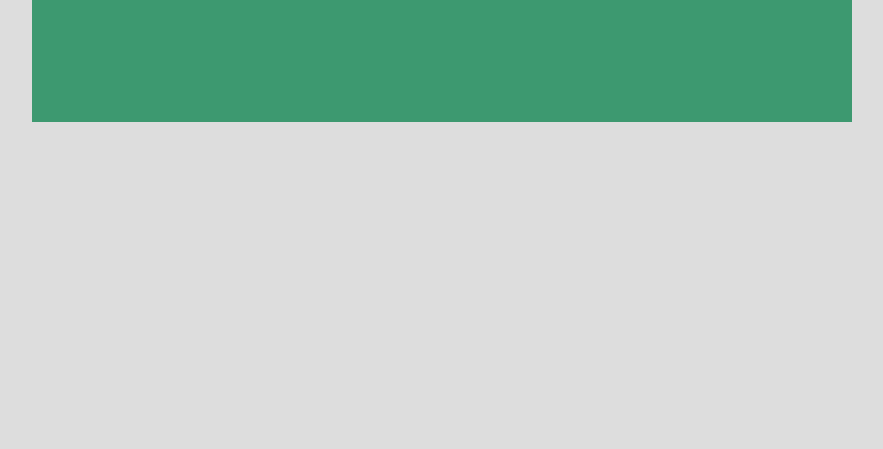
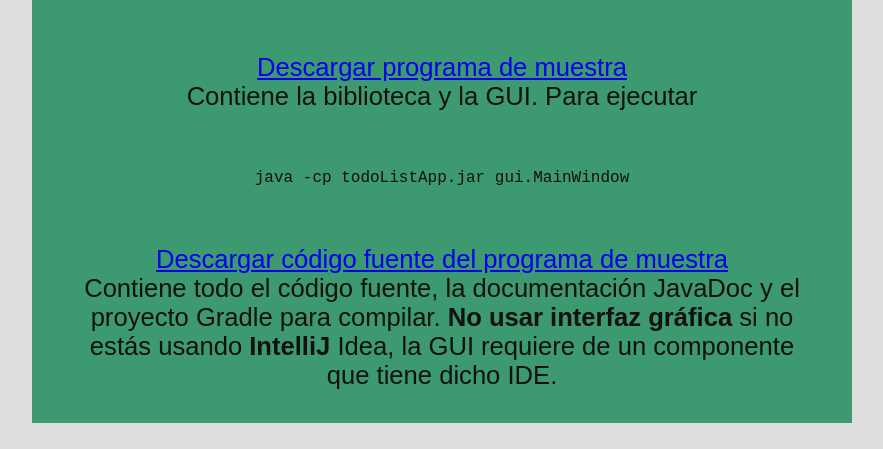
Before and after one commit to melchor629/api-rest-para-redes, a website: page files/index.html in a window 1280 px wide. Shown: the part 525-974 px from the top of the page, without its empty margins (198-1081 px from the left). Before the commit the page ends 800 px from the top, so only its background shows below. Drawn offline with Linux system fonts and the light colour scheme.

Commit message:
App en Java y src

```diff
--- a/files/index.html
+++ b/files/index.html
@@ -19,6 +19,17 @@
                         también se sirven conjuntamente <b><i>páginas web</i></b>.
                     </p>
                     <div class="clearfix"></div>
+                    <p>
+                        <a href="/todoListApp.jar">Descargar programa de muestra</a><br>
+                        Contiene la biblioteca y la GUI. Para ejecutar
+                    </p>
+                    <pre>java -cp todoListApp.jar gui.MainWindow</pre>
+                    <p>
+                        <a href="/todoListApp-src.jar">Descargar código fuente del programa de muestra</a><br>
+                        Contiene todo el código fuente, la documentación JavaDoc y el proyecto Gradle para compilar.
+                        <b>No usar interfaz gráfica</b> si no estás usando <b>IntelliJ</b> Idea, la GUI requiere de
+                        un componente que tiene dicho IDE.
+                    </p>
                 </div>
             </div>
         </div>
```
